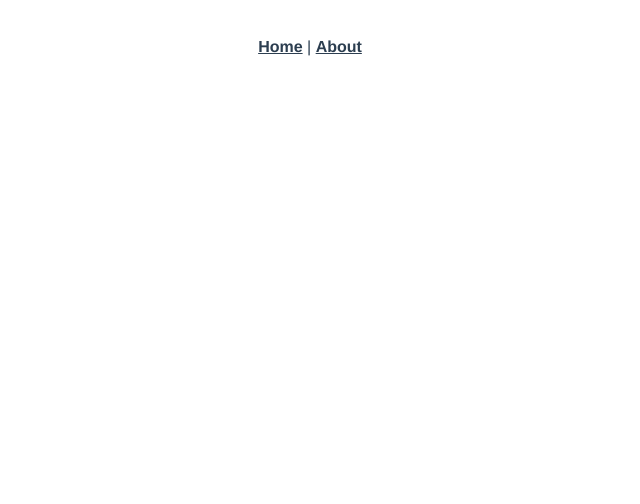
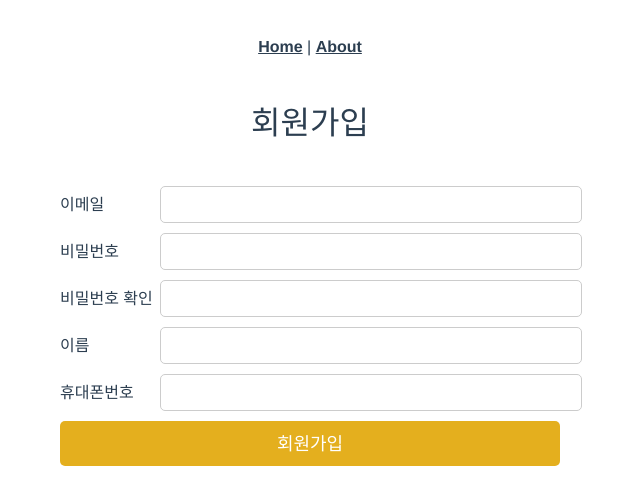
Before and after one commit to bdabin/yeonstargram-spa, a Vue app: page /account/join in a window 1280 px wide. Shown: the top 504 px of the page, without its empty margins (330-970 px from the left). Built offline with nearby package versions, Linux system fonts and the light colour scheme.

Commit message:
회원가입 UI 구현

```diff
--- /dev/null
+++ b/src/components/container/account/JoinContainer.vue
@@ -0,0 +1,67 @@
+<template>
+  <JoinBox :user="user" @goJoin="goJoin" />
+</template>
+
+<script>
+import axios from 'axios'
+
+import JoinBox from '@/components/presentational/organisms/account/JoinBox'
+export default {
+  components: {
+    JoinBox
+  },
+  data() {
+    return {
+      user: {
+        email: '',
+        password: '',
+        rePassword: '',
+        username: '',
+        phone: ''
+      }
+    }
+  },
+  methods: {
+    async goJoin() {
+      if (this.user.password !== this.user.rePassword) {
+        alert('비밀번호가 일치하지 않습니다 !')
+        return
+      } else if (this.user.username === '') {
+        alert('이름을 입력해주세요 !')
+        return
+      } else if (this.user.phone === '') {
+        alert('휴대폰 번호를 입력해주세요 !')
+        return
+      }
+      const { email, password, username, phone } = this.user
+
+      let data
+      try {
+        await axios
+          .post('/api/user', {
+            email,
+            password,
+            username,
+            phone
+          })
+          .then(res => {
+            data = res
+          })
+      } catch (error) {
+        data = error.response
+      } finally {
+        if (data.status === 200) {
+          // 회원가입 성공
+          console.log('회원가입 성공')
+        } else {
+          // 회원가입 실패
+          console.log('회원가입 실패')
+        }
+      }
+    }
+  }
+}
+</script>
+
+<style lang="scss" scoped>
+</style>
--- /dev/null
+++ b/src/components/presentational/organisms/account/JoinBox.vue
@@ -0,0 +1,117 @@
+<template>
+  <Box direction="column" horizontal="center">
+    <Span class="join-title" type="title1">회원가입</Span>
+
+    <Box class="join-box" direction="column" horizontal="center" vertical="center">
+      <Box vertical="center">
+        <Box>
+          <Span>이메일</Span>
+        </Box>
+        <Box>
+          <input v-model="user.email" type="email" />
+        </Box>
+      </Box>
+      <Box vertical="center">
+        <Box>
+          <Span>비밀번호</Span>
+        </Box>
+        <Box>
+          <input v-model="user.password" type="password" />
+        </Box>
+      </Box>
+      <Box vertical="center">
+        <Box>
+          <Span>비밀번호 확인</Span>
+        </Box>
+        <Box>
+          <input v-model="user.rePassword" type="password" />
+        </Box>
+      </Box>
+      <Box vertical="center">
+        <Box>
+          <Span>이름</Span>
+        </Box>
+        <Box>
+          <input v-model="user.username" type="text" />
+        </Box>
+      </Box>
+      <Box vertical="center">
+        <Box>
+          <Span>휴대폰번호</Span>
+        </Box>
+        <Box>
+          <input v-model="user.phone" type="text" />
+        </Box>
+      </Box>
+
+      <Box class="join-btn">
+        <Button @click="$emit('goJoin')">회원가입</Button>
+      </Box>
+    </Box>
+  </Box>
+</template>
+
+<script>
+import Span from '@/components/presentational/atoms/Span'
+import Button from '@/components/presentational/atoms/Button'
+import Box from '@/components/presentational/molecules/Box'
+
+export default {
+  components: {
+    Span,
+    Button,
+    Box
+  },
+  props: {
+    user: {
+      type: Object,
+      default() {
+        return {}
+      }
+    }
+  }
+}
+</script>
+
+<style lang="scss" scoped>
+.join-title {
+  font-size: 32px;
+  padding: 25px 0 50px;
+}
+.join-box {
+  width: 100%;
+  & > .box {
+    width: 500px;
+    margin-bottom: 10px;
+    span {
+      width: 100px;
+      line-height: 35px;
+    }
+
+    input {
+      width: 400px;
+      height: 35px;
+      line-height: 35px;
+      border-radius: 5px;
+      border: 1px solid #ccc;
+      font-size: 17px;
+      padding: 0 10px;
+    }
+  }
+
+  .join-btn {
+    // width: 100%;
+    button {
+      width: 100%;
+      border-radius: 5px;
+      background-color: rgb(228, 175, 30);
+      color: #fff;
+      text-align: center;
+      height: 45px;
+      border: 0;
+      font-size: 18px;
+      line-height: 45px;
+    }
+  }
+}
+</style>
--- a/src/views/account/join.vue
+++ b/src/views/account/join.vue
@@ -1,9 +1,14 @@
 <template>
-  <div></div>
+  <JoinContainer />
 </template>
 
 <script>
-export default {}
+import JoinContainer from '@/components/container/account/JoinContainer'
+export default {
+  components: {
+    JoinContainer
+  }
+}
 </script>
 
 <style lang="scss" scoped>
```
